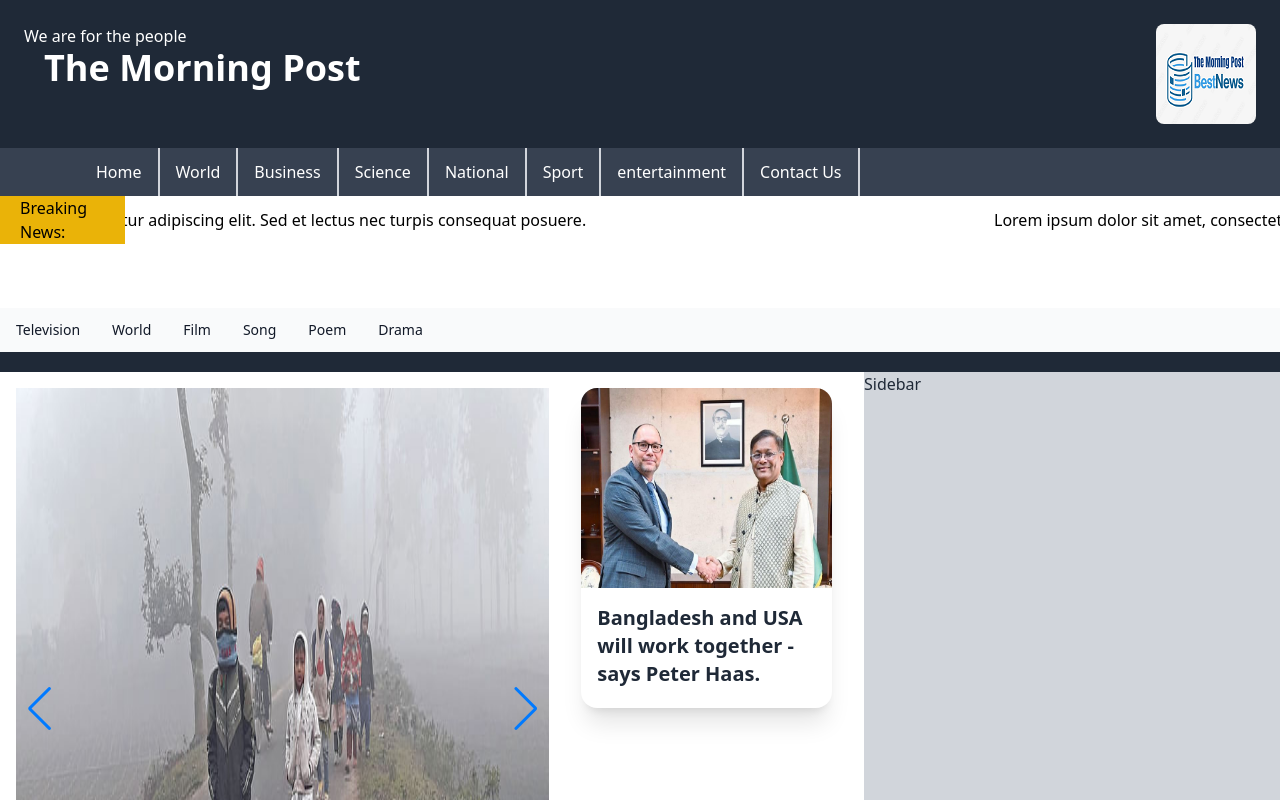
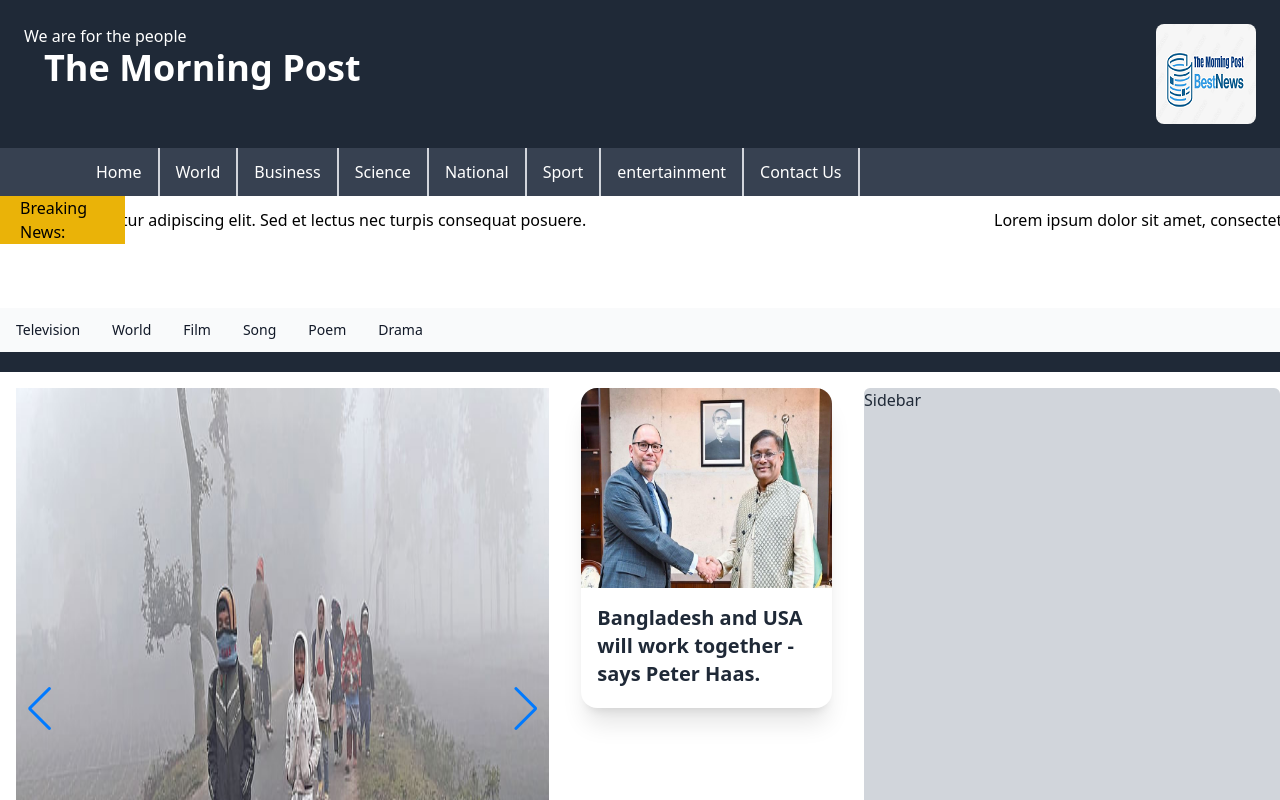
Before and after one commit to HunterTheCoding/The-Morning-Post, a React (Vite) app: page /entertainment in a window 1280 px wide. Shown: the top 800 px of the page. Built offline with nearby package versions, Linux system fonts and the light colour scheme; no server answers.

Commit message:
sidebar margin issue ok

```diff
--- a/src/Components/Home/Entertainment/Entertainment.tsx
+++ b/src/Components/Home/Entertainment/Entertainment.tsx
@@ -142,7 +142,7 @@ const Entertainment = () => {
                     </div>
                 </div>
                 {/* sidebar */}
-                <div className="col-span-2 bg-gray-300">
+                <div className="col-span-2 bg-gray-300 mt-4 rounded-md">
                     Sidebar
                 </div>
             </div>
```
